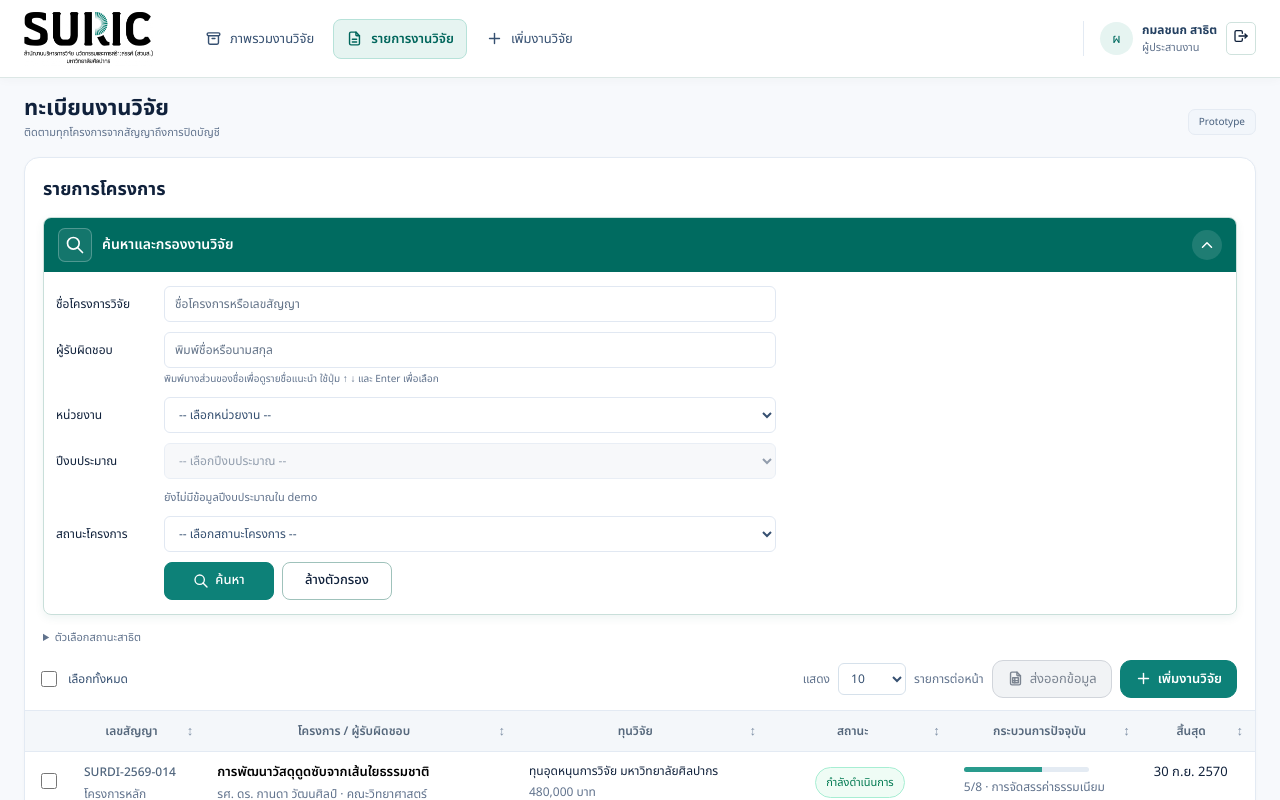
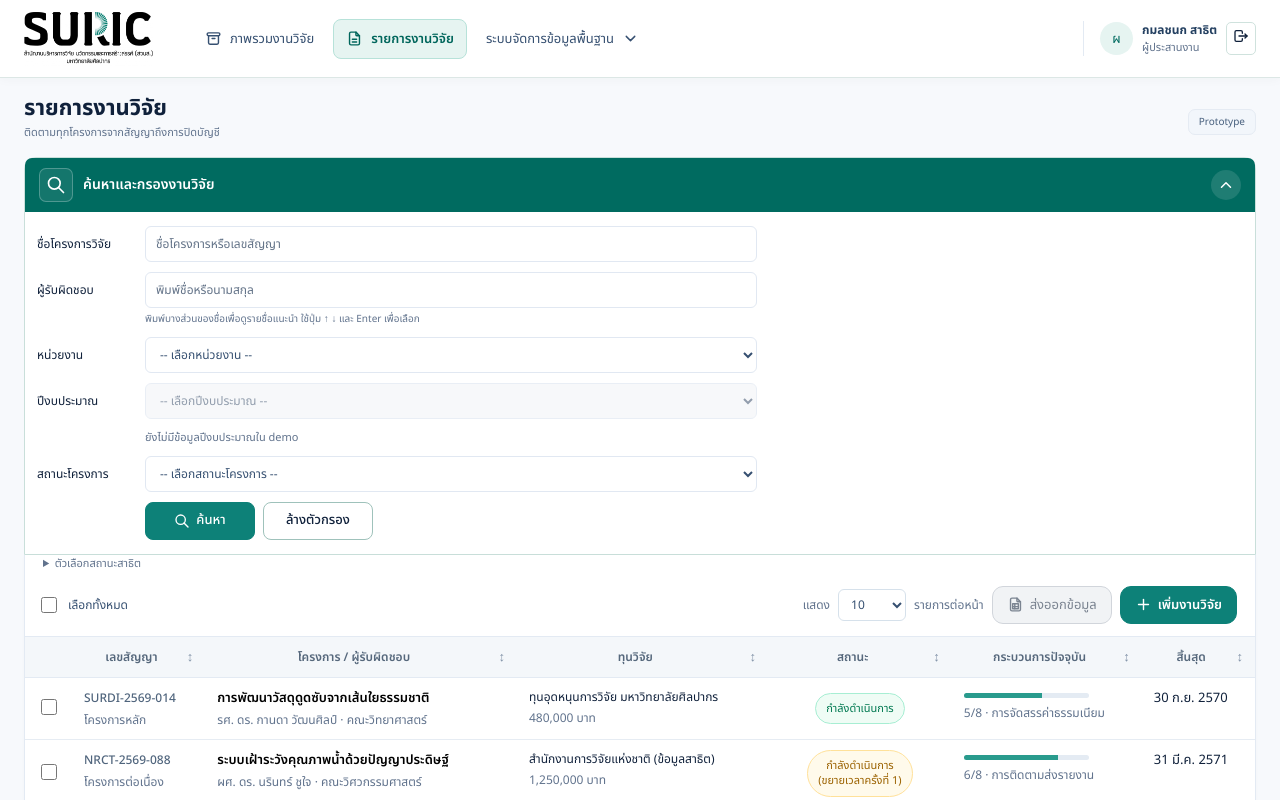
Before and after one commit to 660710627/tracking-research-status, a React (Vite) app in the folder frontend/: page / in a window 1280 px wide. Both pictures are taken after typing "Sample", "Sample123" into the empty fields and a click on the button "เข้าสู่ระบบ". Shown: the top 800 px of the page. Built offline with nearby package versions, Linux system fonts and the light colour scheme.

Commit message:
ทำการปรับหน้ารายการงานวิจัยใหม่

```diff
--- a/frontend/src/App.tsx
+++ b/frontend/src/App.tsx
@@ -1,3 +1,7 @@
+import ResearchTrash from './RecycleBinPage'
+import { trashResearch, restoreResearch } from './researchTrash'
+import type { TrashedResearch } from './researchTrash'
+import type { ReactNode } from 'react'
 import './topNavigation.css'
 import { demoResearcher, visibleResearches, changeOwnAbstracts } from './researchVisibility'
 import { emptyResearchFilters, filterResearches } from './researchFilters'
@@ -29,7 +33,7 @@ import type { AccountDecision, AccountDraft, DemoAccount } from './approvalDemo'
 import { academicTitlesDemo, addAcademicTitle, deleteAcademicTitle, updateAcademicTitle } from './academicTitlesDemo'
 import type { AcademicTitle, AcademicTitleDraft } from './academicTitlesDemo'
 
-type View = 'overview' | 'list' | 'detail' | 'create' | AdminView
+type View = 'trash' | 'overview' | 'list' | 'detail' | 'create' | AdminView
 const processSteps = ['สัญญาโครงการ','บันทึกข้อตกลง','เปิดบัญชีธนาคาร','การเบิกจ่ายเงิน','การจัดสรรค่าธรรมเนียม','การติดตามส่งรายงาน','รายงานสรุปการใช้เงิน','การปิดบัญชีธนาคาร']
 import { seed } from './demoResearches'
 
@@ -76,14 +80,13 @@ function Sidebar({role,view,onView,onLogout}:{role:Role;view:View;onView:(v:View
     <nav aria-label="เมนูหลัก">
       <button className={view==='overview'?'active':''} aria-current={view==='overview'?'page':undefined} onClick={()=>navigate('overview')}><IconArchive aria-hidden="true"/>ภาพรวมงานวิจัย</button>
       <button className={view==='list'||view==='detail'?'active':''} aria-current={view==='list'||view==='detail'?'page':undefined} onClick={()=>navigate('list')}><IconFileDescription aria-hidden="true"/>รายการงานวิจัย</button>
-      {role!=='นักวิจัย'&&<button className={view==='create'?'active':''} aria-current={view==='create'?'page':undefined} onClick={()=>navigate('create')}><IconPlus aria-hidden="true"/>เพิ่มงานวิจัย</button>}
-      {role==='ผู้ดูแลระบบ'&&<details ref={adminMenu} data-active={adminModules.some(module=>module.id===view)} onKeyDown={event=>{if(event.key==='Escape'){event.currentTarget.open=false;event.currentTarget.querySelector('summary')?.focus()}}}><summary>ระบบจัดการข้อมูลพื้นฐาน <IconChevronDown aria-hidden="true"/></summary><div className="top-admin-menu">{adminModules.map((module,index)=>{const MenuIcon=menuIcons[index]??IconFileDescription;return <button key={module.id} className={view===module.id?'active':''} aria-current={view===module.id?'page':undefined} onClick={()=>navigate(module.id)}><MenuIcon aria-hidden="true"/>{module.title}</button>})}</div></details>}
+      {canManageResearch(role)&&<details ref={adminMenu} data-active={view==='trash'||adminModules.some(module=>module.id===view)} onKeyDown={event=>{if(event.key==='Escape'){event.currentTarget.open=false;event.currentTarget.querySelector('summary')?.focus()}}}><summary>ระบบจัดการข้อมูลพื้นฐาน <IconChevronDown aria-hidden="true"/></summary><div className="top-admin-menu">{role!=='ผู้ดูแลระบบ'&&<button className={view==='trash'?'active':''} aria-current={view==='trash'?'page':undefined} onClick={()=>navigate('trash')}><IconTrash aria-hidden="true"/>ถังขยะ</button>}{role==='ผู้ดูแลระบบ'&&adminModules.map((module,index)=>{const MenuIcon=menuIcons[index]??IconFileDescription;return [<button key={module.id} className={view===module.id?'active':''} aria-current={view===module.id?'page':undefined} onClick={()=>navigate(module.id)}><MenuIcon aria-hidden="true"/>{module.title}</button>,module.id==='academic-titles'?<button key="trash" className={view==='trash'?'active':''} aria-current={view==='trash'?'page':undefined} onClick={()=>navigate('trash')}><IconTrash aria-hidden="true"/>ถังขยะ</button>:null]})}</div></details>}
     </nav>
     <div className="top-account"><span className="avatar">{role.charAt(0)}</span><div><b>กมลชนก สาธิต</b><small>{role}</small></div><button className="icon-button" aria-label="ออกจากระบบ" onClick={onLogout}><IconLogout size={16} aria-hidden="true"/></button></div>
   </header>
 }
-function Header({title,subtitle}:{title:string;subtitle:string}) {
-  return <header className="page-header"><div><h1>{title}</h1><p>{subtitle}</p></div><div className="header-actions"><span className="prototype-pill">Prototype</span></div></header>
+function Header({title,subtitle,actions}:{title:string;subtitle:string;actions?:ReactNode}) {
+  return <header className="page-header"><div><h1>{title}</h1><p>{subtitle}</p></div><div className={actions!==undefined?'header-actions project-header-actions':'header-actions'}>{actions??<span className="prototype-pill">Prototype</span>}</div></header>
 }
 
 function ResearchOverview({items}:{items:Research[]}) {
@@ -124,10 +127,9 @@ function ResearchList({items,onOpen,onCreate,canManage}:{canManage:boolean;items
   const toggleAll=()=>setSelectedIds(allSelected?[]:selectable.map(item=>item.id))
   const toggleItem=(id:number)=>setSelectedIds(current=>current.includes(id)?current.filter(value=>value!==id):[...current,id])
   return <main className="page register-page">
-    <Header title="ทะเบียนงานวิจัย" subtitle="ติดตามทุกโครงการจากสัญญาถึงการปิดบัญชี"/>
-    <section className="register">
-      <div className="register-head"><div><h2>รายการโครงการ</h2></div></div>
-      <details className="research-filter-panel" open>
+    <Header title="รายการงานวิจัย" subtitle="ติดตามทุกโครงการจากสัญญาถึงการปิดบัญชี"/>
+
+      <details className="research-filter-panel joined-filter" open>
         <summary><span className="research-filter-heading"><span className="research-filter-icon"><IconSearch size={20} aria-hidden="true"/></span>ค้นหาและกรองงานวิจัย</span><span className="research-filter-toggle"><IconChevronDown size={18} aria-hidden="true"/></span></summary>
         <form className="research-filter-form" onSubmit={event=>{event.preventDefault();setAppliedFilters({...draftFilters});setPage(1);setSelectedIds([])}}>
           <div className="research-filter-column">
@@ -141,6 +143,7 @@ function ResearchList({items,onOpen,onCreate,canManage}:{canManage:boolean;items
           </div>
         </form>
       </details>
+    <section className="register joined-register">
       <details className="research-demo-tools"><summary>ตัวเลือกสถานะสาธิต</summary><label>สถานะสาธิต<select value={scenario} onChange={e=>setScenario(e.target.value as typeof scenario)}><option value="normal">ข้อมูลพร้อม</option><option value="loading">กำลังโหลด</option><option value="error">เกิดข้อผิดพลาด</option><option value="empty">ยังไม่มีข้อมูล</option></select></label></details>
       <div className="research-table-controls">
         <div className="research-selection-actions">
@@ -199,9 +202,10 @@ function Detail({research,onBack,onChange,onSaveSdgs,onSaveAbstracts,canManage}:
     if(!message)setDraft(null)
   }
   const [targetProcess,setTargetProcess]=useState('')
-  return <main className="page"><ResearchBreadcrumb current="รายละเอียดโครงการ" disabled={editing} onBack={onBack}/><Header title={research.title} subtitle={research.contract+' · '+research.kind}/>
+  return <main className="page"><ResearchBreadcrumb current="รายละเอียดโครงการ" disabled={editing} onBack={onBack}/><Header title={research.title} subtitle={research.contract+' · '+research.kind} actions={<>
     {!canManage&&<div className="research-toolbar">{editing?<><span className="editing-label" role="status">กำลังแก้ไขเฉพาะบทคัดย่อไทยและอังกฤษ</span><button className="secondary" onClick={cancelEdit}>ยกเลิกการแก้ไข</button><button className="primary" type="submit" form="research-edit-form">บันทึกบทคัดย่อ</button></>:<button ref={editButton} className="secondary" onClick={()=>{setDraft(researchDraft(research));setError('')}}>แก้ไขข้อมูล</button>}</div>}
     {canManage&&<div className="research-toolbar">{editing?<><span className="editing-label" role="status">กำลังแก้ไขข้อมูล</span><button className="secondary" onClick={cancelEdit}>ยกเลิกการแก้ไข</button><button className="primary" type="submit" form="research-edit-form">บันทึกการแก้ไข</button></>:<><button ref={editButton} className="secondary" onClick={()=>{setDraft(researchDraft(research));setError('')}}>แก้ไขงานวิจัย</button><button className="danger-outline" onClick={()=>setPending({type:'delete'})}>ลบงานวิจัย</button></>}</div>}
+    </>}/>
     {error&&<p ref={errorMessage} tabIndex={-1} className="notice" role="alert">{error}</p>}
     {pending&&<ConfirmResearch research={research} action={pending} onCancel={()=>setPending(null)} onConfirm={()=>{const message=onChange(pending);setPending(null);setError(message??'')}}/>}
     <div className="detail-grid research-detail"><div className="research-data"><ResearchSheet research={research} fields={fields} editing={editing} abstractsOnly={!canManage} onFields={setDraft} onSave={saveEdit} onCancel={cancelEdit}/><SdgSection key={research.status} value={research.sdgs??[]} disabledReason={research.status==='ยุติโครงการ'?'งานวิจัยยุติแล้ว ไม่สามารถแก้ไข SDGs ได้':editing?'บันทึกหรือยกเลิกการแก้ไขข้อมูลโครงการก่อนแก้ไข SDGs':undefined} onSave={onSaveSdgs}/></div>
@@ -245,6 +249,7 @@ export default function App(){
     const sample=detailSamples[item.id]??{start:'1 ต.ค. 2569',collaborators:'ยังไม่ระบุ',fundingType:'ภายใน',fund:'ทุนอุดหนุนการวิจัย (ข้อมูลสาธิต)',thai:'ข้อมูลบทคัดย่อสำหรับโครงการตัวอย่าง',english:'Demo research project abstract.',objectives:['ศึกษาวิจัยและพัฒนาต้นแบบ'],keywords:[item.title]}
     return {...item,sdgs:item.sdgs??({101:[6,12],102:[6,9],103:[8,11],104:[11]} as Record<number,number[]>)[item.id],projectType:'งานวิจัย',isSubsidized:true,budgetUnit:item.unit,startDate:sample.start,collaborators:sample.collaborators,fundingType:sample.fundingType,fund:sample.fund,thai:sample.thai,english:sample.english,objectives:[...sample.objectives],keywords:[...sample.keywords],contractFile:null}
   }))
+  const [trash,setTrash]=useState<TrashedResearch[]>([])
   const [selected,setSelected]=useState(101)
   const [toast,setToast]=useState('')
   if(!role)return <Login onLogin={nextRole=>{setRole(nextRole);setView('list');setToast('')}}/>
@@ -253,10 +258,14 @@ export default function App(){
   const research=accessibleResearches.find(item=>item.id===selected)
   const change=(action:ResearchAction):string|null=>{
     try {
+      if(action.type==='delete'){
+        const next=trashResearch({items:researches,trash},selected,role,new Date().toISOString())
+        setResearches(next.items);setTrash(next.trash);setToast('ย้ายงานวิจัยไปถังขยะแล้ว');setView('list');return null
+      }
       const next=changeResearch(researches,selected,role,action)
       setResearches(next)
-      setToast(action.type==='delete'?'ลบงานวิจัยตัวอย่างแล้ว':action.type==='edit'?'บันทึกการแก้ไขแล้ว':action.type==='status'?'ปรับสถานะงานวิจัยแล้ว':'ปรับกระบวนการแล้ว')
-      if(action.type==='delete')setView('list')
+      setToast(action.type==='edit'?'บันทึกการแก้ไขแล้ว':action.type==='status'?'ปรับสถานะงานวิจัยแล้ว':'ปรับกระบวนการแล้ว')
+
       return null
     } catch(error) { return error instanceof Error?error.message:'ไม่สามารถบันทึกข้อมูลได้ กรุณาลองอีกครั้ง' }
   }
@@ -300,6 +309,7 @@ export default function App(){
   const navigate=(next:View)=>{setView(next);setToast('')}
   return <div className="app-shell top-navigation-layout"><a className="skip-link" href="#main">ข้ามไปยังเนื้อหา</a><Sidebar role={role} view={view} onView={navigate} onLogout={()=>setRole(null)}/><div id="main" tabIndex={-1} className="content">
     {toast&&<div className="toast" role="status"><b>สำเร็จ</b>{toast}<button aria-label="ปิดข้อความ" onClick={()=>setToast('')}>×</button></div>}
+    {view==='trash'&&canManage&&<ResearchTrash items={trash} onRestore={id=>{try{const next=restoreResearch({items:researches,trash},id,role);setResearches(next.items);setTrash(next.trash);setToast('กู้คืนงานวิจัยแล้ว');return null}catch(error){return error instanceof Error?error.message:'ไม่สามารถกู้คืนได้'}}}/>}
     {view==='overview'&&<ResearchOverview items={accessibleResearches}/>}
     {view==='list'&&<ResearchList canManage={canManage} items={accessibleResearches} onOpen={id=>{if(accessibleResearches.some(item=>item.id===id)){setSelected(id);navigate('detail')}}} onCreate={()=>navigate('create')}/>}
     {view==='detail'&&!research&&<main className="page"><p role="alert">ไม่พบงานวิจัยหรือคุณไม่มีสิทธิ์เข้าถึง</p><button className="secondary" onClick={()=>navigate('list')}>กลับรายการงานวิจัย</button></main>}
--- /dev/null
+++ b/frontend/src/RecycleBinPage.tsx
@@ -0,0 +1,12 @@
+import { useState } from 'react'
+import type { TrashedResearch } from './researchTrash'
+
+export default function ResearchTrash({items,onRestore}:{items:TrashedResearch[];onRestore:(id:number)=>string|null}) {
+  const [error,setError]=useState('')
+  return <main className="page"><header className="page-header"><div><h1>ถังขยะงานวิจัย</h1><p>กู้คืนโครงการที่ลบไป พร้อมข้อมูลและ ID เดิม</p></div></header>
+    <p className="helper-text">ข้อมูลถังขยะเป็นข้อมูลชั่วคราวใน demo และจะเริ่มใหม่เมื่อโหลดหน้าเว็บใหม่</p>
+    {error&&<p className="notice" role="alert">{error}</p>}
+    <section className="register"><div className="register-head"><div><h2>โครงการที่ถูกลบ</h2><p role="status">ทั้งหมด {items.length} โครงการ</p></div></div>
+      {items.length===0?<div className="empty-state"><b>ถังขยะว่าง</b><p>โครงการที่ลบจะปรากฏที่นี่เพื่อให้กู้คืนได้</p></div>:<div className="table-wrap"><table><thead><tr><th>เลขสัญญา</th><th>โครงการ / ผู้รับผิดชอบ</th><th>ลบเมื่อ</th><th>ลบโดยบทบาท</th><th>การจัดการ</th></tr></thead><tbody>{items.map(entry=><tr key={entry.research.id}><td>{entry.research.contract}</td><td><b>{entry.research.title}</b><small>{entry.research.lead}</small></td><td>{new Date(entry.deletedAt).toLocaleString('th-TH',{timeZone:'Asia/Bangkok'})}</td><td>{entry.deletedBy}</td><td><button className="primary" onClick={()=>setError(onRestore(entry.research.id)??'')} aria-label={'กู้คืน '+entry.research.title}>กู้คืนโครงการ</button></td></tr>)}</tbody></table></div>}
+    </section></main>
+}
--- a/frontend/src/ResearchControls.tsx
+++ b/frontend/src/ResearchControls.tsx
@@ -32,7 +32,7 @@ export function ConfirmResearch({research,action,onCancel,onConfirm}:{research:R
     <p className="confirmation-project">{research.title}<small>{research.contract}</small></p>
     {action.type==='status'&&<dl className="change-summary"><div><dt>สถานะปัจจุบัน</dt><dd>{research.status}</dd></div><div><dt>สถานะใหม่</dt><dd>{action.status}</dd></div></dl>}
     {action.type==='process'&&<p>เปลี่ยนจากขั้นตอนที่ {research.process} เป็นขั้นตอนที่ {action.process}</p>}
-    <p className="confirmation-warning">{deleting?'งานวิจัยนี้จะถูกนำออกจากรายการข้อมูลตัวอย่าง การลบไม่สามารถเรียกคืนได้ในรอบสาธิตนี้':'ตรวจสอบข้อมูลก่อนยืนยัน สามารถปรับสถานะและกระบวนการย้อนกลับหรือเดินหน้าได้ภายหลัง'}</p>
+    <p className="confirmation-warning">{deleting?'งานวิจัยนี้จะถูกย้ายไปถังขยะ ผู้ดูแลระบบหรือผู้ประสานงานสามารถกู้คืนพร้อมข้อมูลเดิมได้':'ตรวจสอบข้อมูลก่อนยืนยัน สามารถปรับสถานะและกระบวนการย้อนกลับหรือเดินหน้าได้ภายหลัง'}</p>
     <div className="form-actions"><button data-cancel className="secondary" onClick={onCancel}>ยกเลิก</button><button className={deleting||(action.type==='status'&&action.status==='ยุติโครงการ')?'danger':'primary'} onClick={onConfirm}>{deleting?'ยืนยันการลบ':action.type==='status'&&action.status==='ยุติโครงการ'?'ยืนยันยุติโครงการ':'ยืนยันการเปลี่ยนแปลง'}</button></div>
   </Modal>
 }
--- /dev/null
+++ b/frontend/src/researchTrash.ts
@@ -0,0 +1,23 @@
+import { canManageResearch } from './research.ts'
+import type { Research, Role } from './research'
+
+// Demo only: keep the original record so restoring never allocates a new ID.
+export type TrashedResearch = { research:Research; deletedAt:string; deletedBy:Role }
+export type ResearchStore = { items:Research[]; trash:TrashedResearch[] }
+export function trashResearch(store:ResearchStore,id:number,role:Role,deletedAt:string):ResearchStore {
+  if(!canManageResearch(role))throw new Error('คุณไม่มีสิทธิ์จัดการถังขยะ')
+  const research=store.items.find(item=>item.id===id)
+  if(!research)throw new Error('ไม่พบงานวิจัยที่เลือก')
+  if(store.trash.some(entry=>entry.research.id===id))throw new Error('งานวิจัยนี้อยู่ในถังขยะแล้ว')
+  return {items:store.items.filter(item=>item.id!==id),trash:[{research,deletedAt,deletedBy:role},...store.trash]}
+}
+export function restoreResearch(store:ResearchStore,id:number,role:Role):ResearchStore {
+  if(!canManageResearch(role))throw new Error('คุณไม่มีสิทธิ์จัดการถังขยะ')
+  const entry=store.trash.find(item=>item.research.id===id)
+  if(!entry)throw new Error('ไม่พบงานวิจัยในถังขยะ')
+  const research=entry.research
+  if(store.items.some(item=>item.id===id))throw new Error('มีงานวิจัย ID นี้อยู่ในรายการแล้ว')
+  if(store.items.some(item=>item.contract.trim().toLowerCase()===research.contract.trim().toLowerCase()))throw new Error('กู้คืนไม่ได้: เลขที่สัญญาทุนซ้ำกับโครงการในรายการ กรุณาแก้ไขโครงการที่ซ้ำก่อน')
+  if(research.kind!=='โครงการต่อเนื่อง'&&store.items.some(item=>item.title.trim()===research.title.trim()))throw new Error('กู้คืนไม่ได้: ชื่องานวิจัยซ้ำกับโครงการในรายการ กรุณาแก้ไขโครงการที่ซ้ำก่อน')
+  return {items:[research,...store.items],trash:store.trash.filter(item=>item.research.id!==id)}
+}
--- a/frontend/src/styles.css
+++ b/frontend/src/styles.css
@@ -323,6 +323,11 @@
 .register-page .research-status-cell{text-align:center;vertical-align:middle}
 .register-page .research-status-cell .research-sort-button{justify-content:center}
 .register-page .research-status-line{display:block;text-align:center}
+.page-header:has(.project-header-actions){flex-wrap:wrap}
+.page-header:has(.project-header-actions)>div:first-child{flex:1;min-width:240px}
+.page-header .project-header-actions{display:block;flex-shrink:0;padding-top:0}
+.project-header-actions .research-toolbar{margin:0;flex-wrap:wrap}
+@media(max-width:760px){.page-header .project-header-actions{width:100%}.project-header-actions .research-toolbar{justify-content:flex-start}}
 .research-table-controls label{display:flex;align-items:center;gap:8px;width:fit-content}
 .research-table-controls select{width:68px;min-height:32px;padding:4px 8px;border:1px solid #d6e1eb;border-radius:6px;background:#fff;color:#365071;font:inherit}
 .register-page .register th{text-align:center;padding:0}
@@ -332,6 +337,8 @@
 .sort-indicator{color:#8293a8;font-size:13px;flex-shrink:0}
 th[aria-sort=ascending] .sort-indicator,th[aria-sort=descending] .sort-indicator{color:#007a70;font-weight:700}
 .research-filter-panel{margin:0 18px 14px;border:1px solid #c9dfda;border-radius:8px;box-shadow:0 3px 10px #005e5612}
+.register-page>.joined-filter{width:100%;margin:0;background:#fff;border-radius:12px 12px 0 0;box-shadow:none}
+.register-page>.joined-register{margin-top:0;border-top:0;border-radius:0 0 15px 15px}
 .research-filter-panel>summary{display:flex;align-items:center;justify-content:space-between;gap:12px;list-style:none;min-height:54px;padding:9px 14px;background:#006b60;color:#fff;font-size:14px;font-weight:600;cursor:pointer;border-radius:7px;transition:background-color .15s}
 .research-filter-panel>summary:hover{background:#00594f}
 .research-filter-panel>summary:focus-visible{outline:3px solid #2563eb;outline-offset:3px}
--- a/frontend/src/topNavigation.css
+++ b/frontend/src/topNavigation.css
@@ -12,8 +12,8 @@
 .top-navigation summary{list-style:none}
 .top-navigation summary::-webkit-details-marker{display:none}
 .top-navigation summary:focus-visible{outline:3px solid #007a6d;outline-offset:3px}
-.top-navigation .top-admin-menu{position:absolute;top:calc(100% + 8px);right:0;display:grid;gap:3px;width:252px;padding:8px;background:#fff;border:1px solid #dce7e5;border-radius:10px;box-shadow:0 8px 24px #163c381a;max-height:65vh;overflow-y:auto}
-.top-navigation .top-admin-menu button{width:100%;text-align:left}
+.top-navigation .top-admin-menu{position:absolute;top:calc(100% + 8px);right:0;display:grid;gap:3px;width:100%;padding:8px;background:#fff;border:1px solid #dce7e5;border-radius:10px;box-shadow:0 8px 24px #163c381a;max-height:65vh;overflow-y:auto}
+.top-navigation .top-admin-menu button{width:100%;min-width:0;text-align:left;white-space:normal;overflow-wrap:anywhere}
 .top-navigation .top-account{display:flex;align-items:center;gap:9px;flex-shrink:0;padding-left:16px;border-left:1px solid #e3eaf3}
 .top-account b{display:block;font-size:12px;color:#244061}
 .top-account small{display:block;font-size:11px;color:#61738d}
```
Also changed, not shown: 2 other files (tests, documents, lock files or other folders).
